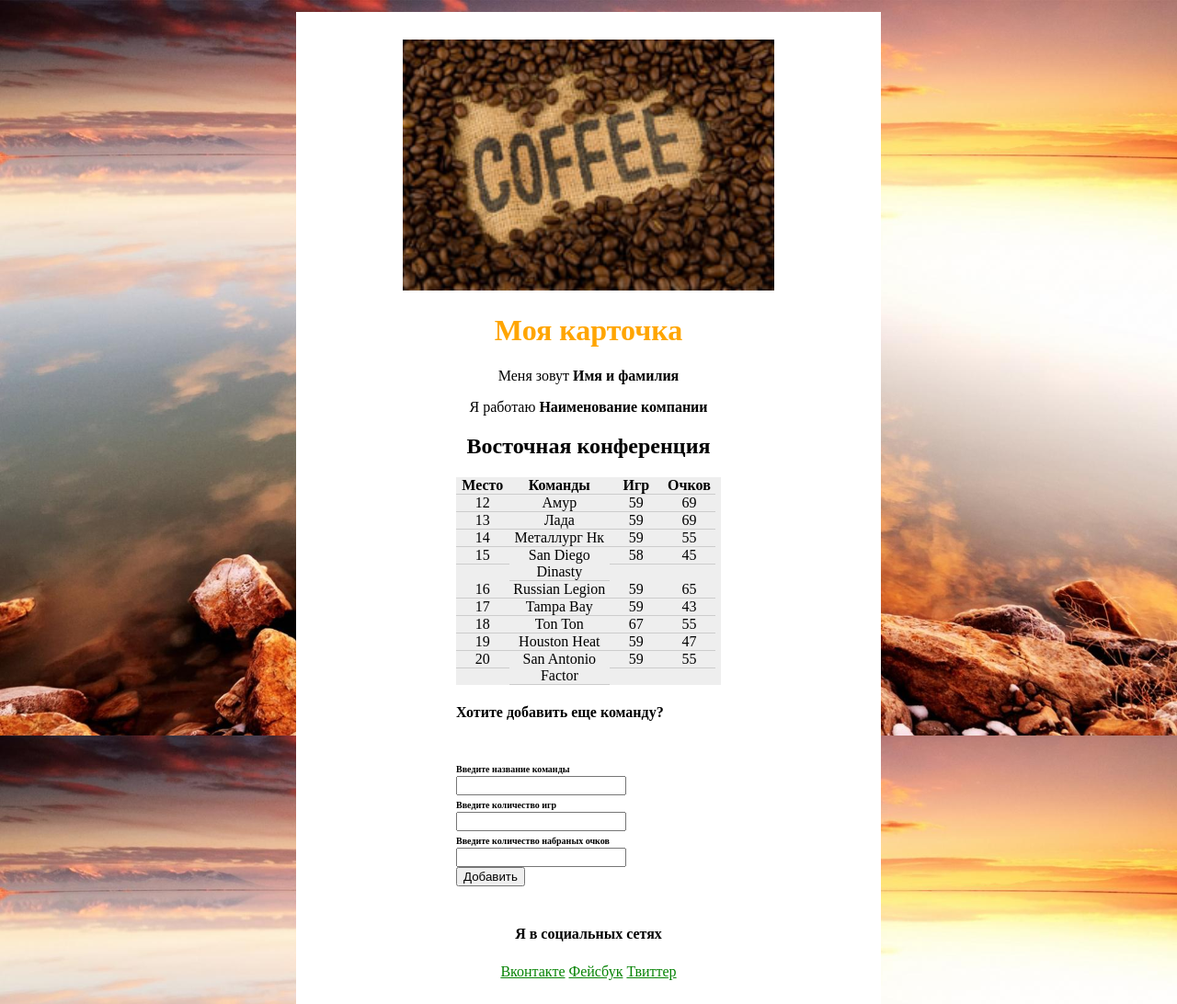
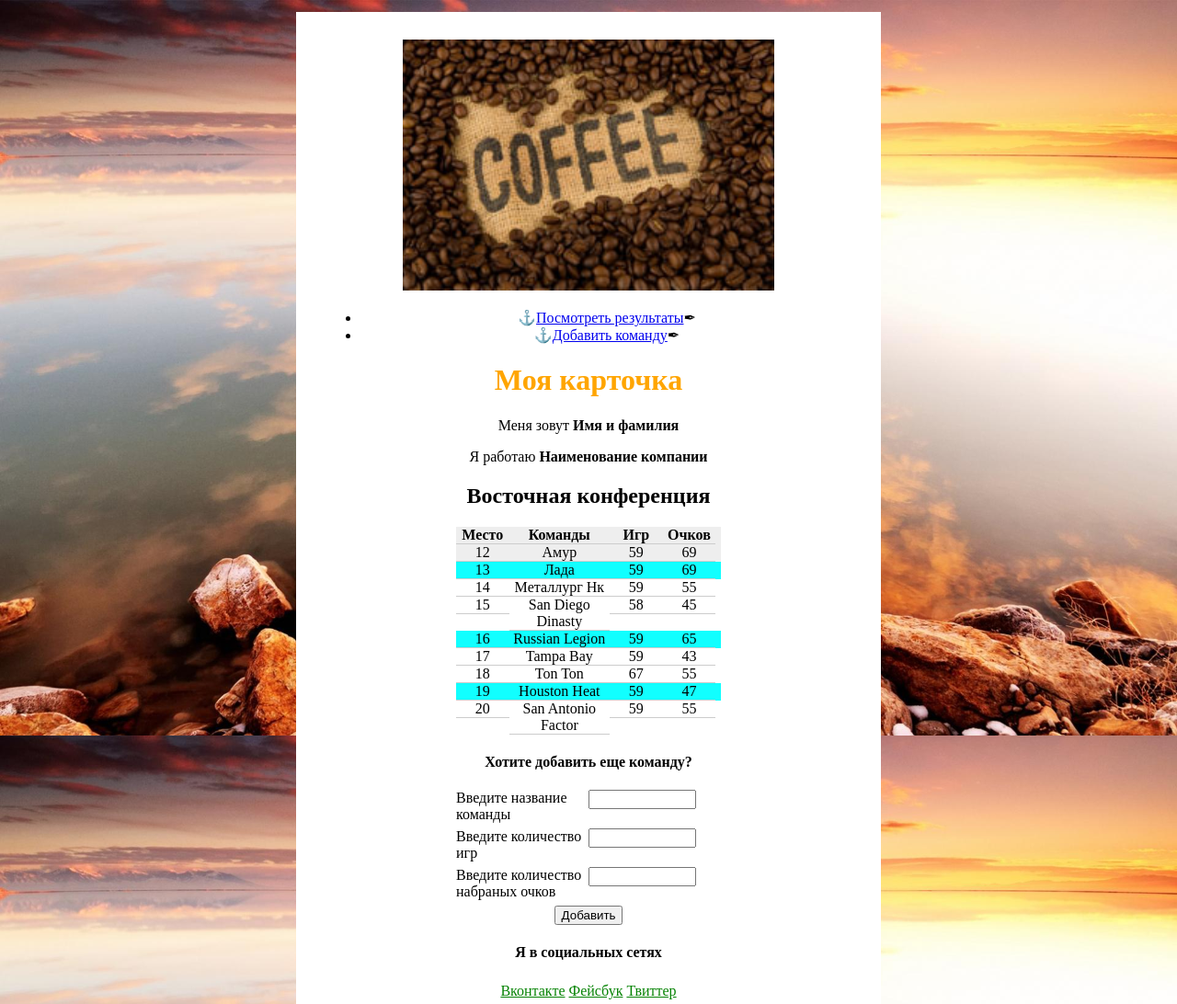
Before and after one commit to buccaneer33/frontend-test, a plain HTML site: page index.html in a window 1280 px wide. Shown: the top 1092 px of the page at 92% size. Drawn offline with Linux system fonts and the light colour scheme.

Commit message:
css womework is done

```diff
--- a/index.html
+++ b/index.html
@@ -9,14 +9,21 @@
 
     <div class="header">
       <div class="image">
-        <img src="img/1.jpg" alt="текст" height="70%" width="70%">
+        <img src="img/1.jpg" alt="текст">
       </div><!--image-->
       <div class="main">
+        <div class="main_menu">
+          <ul>
+            <li><a href="#his1">Посмотреть результаты</a></li>
+            <li><a href="#his2">Добавить команду</a></li>
+          </ul>
+        </div>
         <H1>Моя карточка</H1>
         <p>Меня зовут  <b>Имя и фамилия</b></p>
         <p>Я работаю <b>Наименование компании</b></p>
-        <H2>Восточная конференция</H2>
-        <div class="flexbox table">
+        <H2 id="his1">Восточная конференция</H2>
+
+        <div  class="flexbox table">
           <div class="flexbox row">
             <div>
                 <b>Место</b>
@@ -159,41 +166,51 @@
           </div><!--row4-->
 
         </div><!--table-->
-        <div class="table_input flexbox">
-          <h4>Хотите добавить еще команду?<h4>
-            <form class="table_input_form">
-              <div class="">
-                <div>
-              <span>Введите название команды</span>
-              </div>
-            <div>
-            <!-- --> <input type="text" class="table_input_item1"/>
-            </div>
-            </div>
-            <!---->
-            <div class="">
-              <div>
-              <span>Введите количество игр</span>
-            </div>
 
-            <div>
-            <!---->  <input type="text" class="table_input_item2"/>
-            </div>
-            </div>
-            <!---->
 
-            <div class="">
-            <div>
-              <span>Введите количество набраных очков</span>
-            </div>
-            <div>
-            <!-- --> <input type="text" class="table_input_item3"/>
-            </div>
-            </div>
+<div>
+    <h4 id="his2">Хотите добавить еще команду?</h4>
+<!--try-->
+  <div class="flexbox table table_input">
+
+  <div class="flexbox row input_to_table">
+    <div>
+      Введите название команды
+    </div><!--col1-->
+    <div>
+      <input type="text" class="table_input_item"/>
+    </div><!--col2-->
+  </div><!--row2-->
+  <div class="flexbox row input_to_table">
+    <div>
+      Введите количество игр
+    </div><!--col1-->
+    <div>
+      <input type="text" class="table_input_item"/>
+    </div><!--col2-->
+  </div><!--row3-->
+  <div class="flexbox row input_to_table">
+    <div>
+        Введите количество набраных очков
+    </div><!--col1-->
+    <div>
+        <input type="text" class="table_input_item"/>
+    </div><!--col2-->
+  </div><!--row3-->
+  </div><!--table-->
+
+            <!--/try -->
+
 <div></div>
-              <button>Добавить</button>
-            </form>
-        </div>
+  <button>Добавить</button>
+
+</div>
+
+
+
+
+
+
         <h4>Я в социальных сетях</h4>
         <div class="flexbox social">
             <div><a href="#" >Вконтакте</a></div>
--- a/style.css
+++ b/style.css
@@ -29,6 +29,10 @@ body{
 }
 .image{
   text-align: center;
+}
+.image>img{
+  height: 70%;
+  width: 70%;
 }
 .main>H1{
   color: #FFA500;
@@ -86,6 +90,15 @@ body{
   float: left;
   width: 100%;
 }
+.table>.row:nth-child(1n+3){
+  background-color: #ffffff;
+}
+.table>.row:nth-child(2n+3){
+  background-color: #ffffff;
+}
+.table>.row:nth-child(3n+3){
+  background-color: #11ffff;
+}
 .row>div{
 margin: 0;
 min-width: 35px;
@@ -103,30 +116,41 @@ font-size: 2vmin;
   width: 50%;
   margin: 0 auto;
   text-align: left;
+  background-color:#fff;
 
 }
-.table_input_form>div{
-/*  width: 100%;
-  border: 1px solid red;
-  */
+.input_to_table{
+  margin-bottom: 5px;
+  background-color:#fff !important;
+
 }
-.table_input_form>div div{
-  /*
+.input_to_table>div{
   width: 50%;
-  display: inline-block;
-  border: 1px solid green;
-  */
+  height: 100%;
+  border-bottom: 1px solid #fff;
+  background-color:#fff;
+}
+.input_to_table>div input{
+  height: 100%;
+  width: 100%;
+}
+.table_input_item:focus{
+  background-color: #555;
+  color: #fff;
+}
+#his1:target {
+   background: #fc0; /* Цвет фона */
+  }
+#his2:target {
+     background: #0cf; /* Цвет фона */
+    }
+.main_menu li::before{
+  content: "\2693"
+}
+.main_menu li::after{
+  content: "\2712"
 }
 
-.table_input_form>div div input{
-  /*
-  width: 50%;
-  */
-}
-
-.table_input span{
-  font-size: 10px;
-}
 
 .social{
   -webkit-box-align: center;
```
